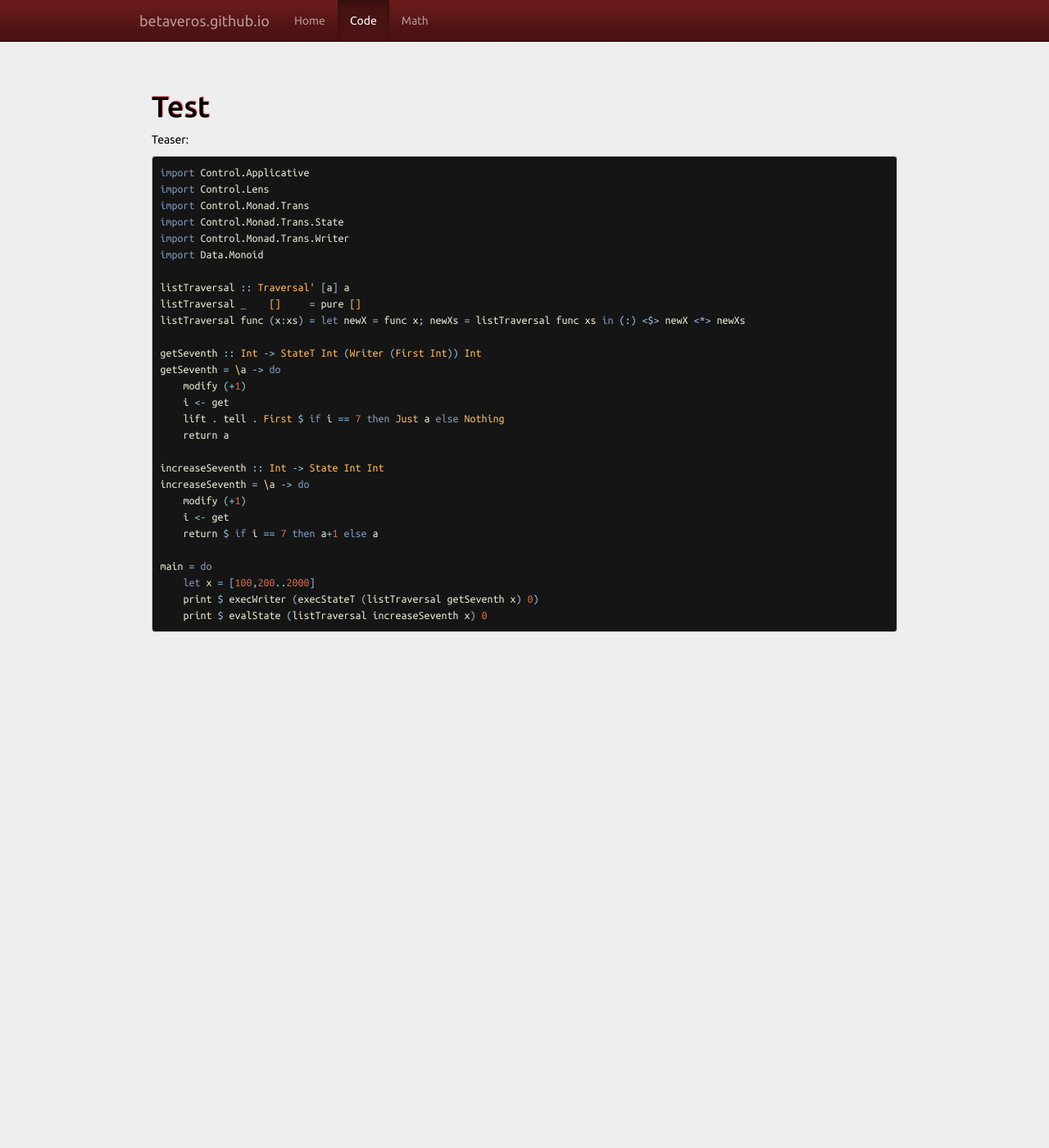
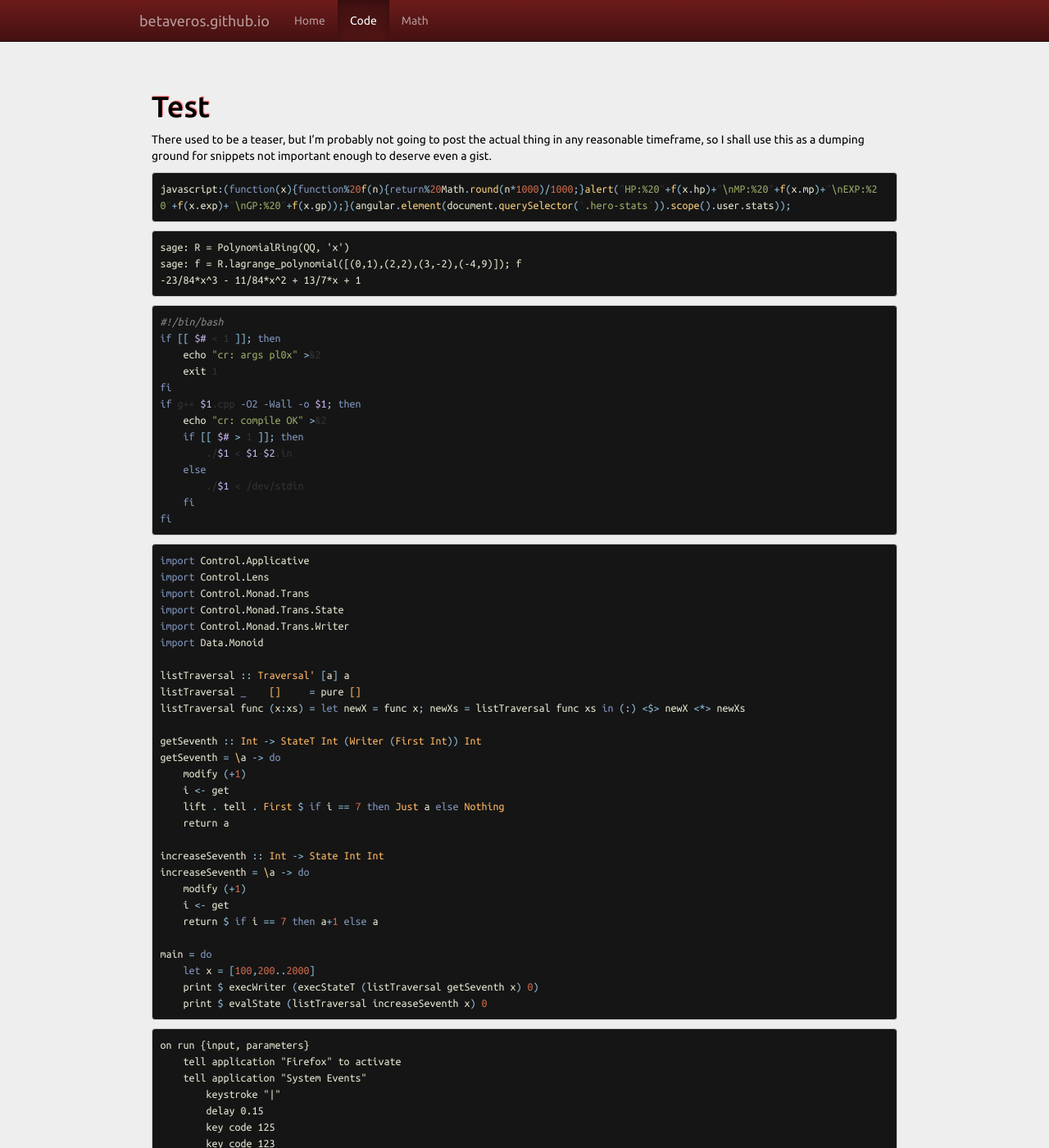
Before and after one commit to betaveros/betaveros.github.io, a Jekyll site: the page built from _posts/2014-04-22-test.markdown, in a window 1280 px wide and 1400 px high. Shown: the whole window at 82% size. Built offline with Jekyll 4.4.1, drawn with Linux system fonts in a browser that asks for light colours; some of the changed text lies outside the part shown.

Commit message:
Throw some random things in "Test"

```diff
--- a/_posts/2014-04-22-test.markdown
+++ b/_posts/2014-04-22-test.markdown
@@ -3,7 +3,31 @@ layout: default
 category: code
 title: Test
 ---
-Teaser:
+There used to be a teaser, but I'm probably not going to post the actual thing in any reasonable timeframe, so I shall use this as a dumping ground for snippets not important enough to deserve even a gist.
+
+{% highlight javascript %}
+javascript:(function(x){function%20f(n){return%20Math.round(n*1000)/1000;}alert("HP:%20"+f(x.hp)+"\nMP:%20"+f(x.mp)+"\nEXP:%20"+f(x.exp)+"\nGP:%20"+f(x.gp));}(angular.element(document.querySelector('.hero-stats')).scope().user.stats));
+{% endhighlight %}
+
+    sage: R = PolynomialRing(QQ, 'x')
+    sage: f = R.lagrange_polynomial([(0,1),(2,2),(3,-2),(-4,9)]); f
+    -23/84*x^3 - 11/84*x^2 + 13/7*x + 1
+
+{% highlight bash %}
+#!/bin/bash
+if [[ $# < 1 ]]; then
+    echo "cr: args pl0x" >&2
+    exit 1
+fi
+if g++ $1.cpp -O2 -Wall -o $1; then
+    echo "cr: compile OK" >&2
+    if [[ $# > 1 ]]; then
+        ./$1 < $1-$2.in
+    else
+        ./$1 < /dev/stdin
+    fi
+fi
+{% endhighlight %}
 
 {% highlight haskell %}
 import Control.Applicative
@@ -35,3 +59,34 @@ main = do
     print $ execWriter (execStateT (listTraversal getSeventh x) 0)
     print $ evalState (listTraversal increaseSeventh x) 0
 {% endhighlight %}
+
+    on run {input, parameters}
+        tell application "Firefox" to activate
+        tell application "System Events"
+            keystroke "|"
+            delay 0.15
+            key code 125
+            key code 123
+            delay 0.15
+            keystroke "|"
+            delay 0.15
+            key code 125
+            key code 123
+            delay 0.15
+            keystroke "|"
+            delay 0.15
+            key code 125
+            key code 123
+            delay 0.15
+            keystroke "|"
+            delay 0.15
+            key code 125
+            key code 123
+            delay 0.15
+            keystroke "|"
+            delay 0.15
+            key code 125
+            key code 123
+        end tell
+        return input
+    end run
```
